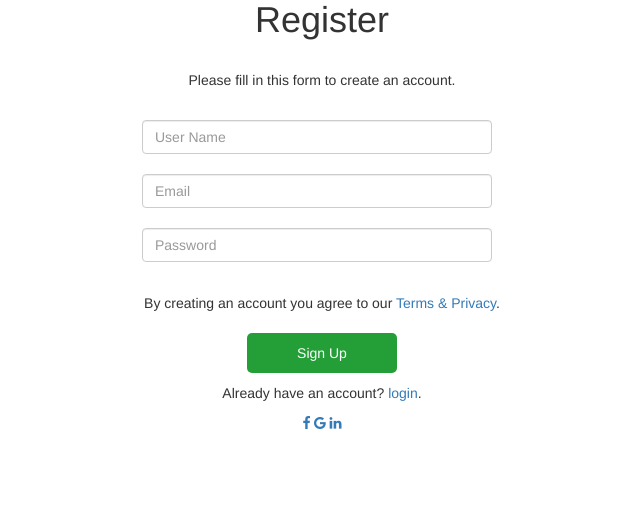
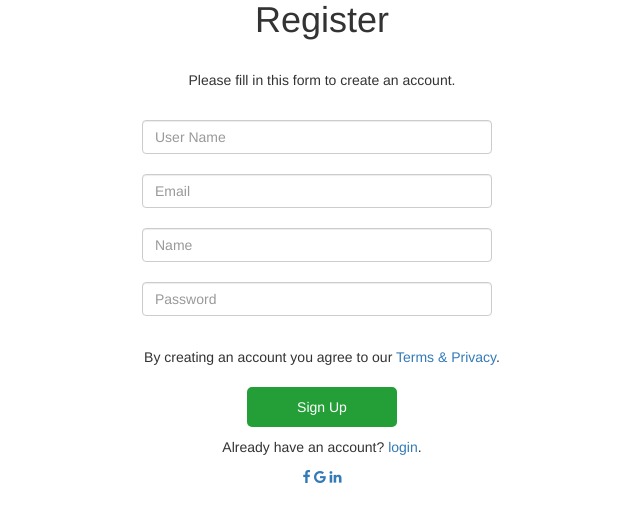
Before and after one commit to speethambaran/envitusDjango, a Django app: page /register/ in a window 1280 px wide. Shown: the part 120-642 px from the top of the page, without its empty margins (318-958 px from the left). Run offline with Django 3.2, Linux system fonts and the light colour scheme.

Commit message:
user status added register template changed

```diff
--- a/accounts/models.py
+++ b/accounts/models.py
@@ -1,5 +1,5 @@
 from django.db import models
-from django.contrib.auth.models import AbstractUser, BaseUserManager
+from django.contrib.auth.models import AbstractUser, BaseUserManager, AbstractBaseUser
 from django.db.models.signals import post_save
 from django.dispatch import receiver
 
@@ -13,6 +13,7 @@ class User(AbstractUser):
 
     base_role = Role.OPERATOR
 
+    name = models.CharField(max_length=150, blank=True)
     role = models.CharField(max_length=50, choices=Role.choices)
 
     def save(self, *args, **kwargs):
--- a/accounts/templates/register.html
+++ b/accounts/templates/register.html
@@ -54,6 +54,11 @@
                         </div>
                         <div class="col-md-12">
                             <label class="form-label"></label>
+                            <input class="form-control" id="name" name="name" placeholder="Name" required
+                                   type="text">
+                        </div>
+                        <div class="col-md-12">
+                            <label class="form-label"></label>
                             <input class="form-control" id="password" name="password" placeholder="Password" required
                                    type="password">
                         </div>
--- a/accounts/views.py
+++ b/accounts/views.py
@@ -50,6 +50,7 @@ def register(request):
             return render('register')
         else:
             myuser = User.objects.create_user(username=username, email=email, password=password)
+            User.name = myuser
             myuser.save()
             # hubResponse["message"] = 'user created successfully '
             # return JsonResponse(hubResponse, safe=False)
@@ -114,18 +115,21 @@ def editprofile(request, username):
 @csrf_exempt
 def enableusers(request):
     if request.method == 'POST':
-        myuser = json.loads(request.body)
+        # myuser = json.loads(request.body)
         collection = dbname["accounts_user"]
-        isUserExists = collection.find_one({'username': myuser['username']})
+        isUserExists = collection.find_one({'username': request.POST['username']})
         print(isUserExists)
         if isUserExists:
-            collection.update_one({'username': myuser['username']}, {'$set': {'is_active': myuser['is_active']}})
-            hubResponse["message"] = 'user status has been enabled '
-            return JsonResponse(hubResponse, safe=False)
+            collection.update_one({'username': request.POST['username']},
+                                  {'$set': {'is_active': request.POST['is_active']}})
+            # hubResponse["message"] = 'user status has been enabled '
+            # return JsonResponse(hubResponse, safe=False)
+            return render(request, 'users.html')
         else:
-            errorResponse['message'] = 'error please try again '
-            return JsonResponse(errorResponse, safe=False)
-    return JsonResponse(errorResponse)
+            return render(request, 'editprofile.html')
+    #         errorResponse['message'] = 'error please try again '
+    #         return JsonResponse(errorResponse, safe=False)
+    # return JsonResponse(errorResponse)
 
 
 @csrf_exempt
```
Also changed, not shown: accounts/templates/users.html (+5 -3 lines).
